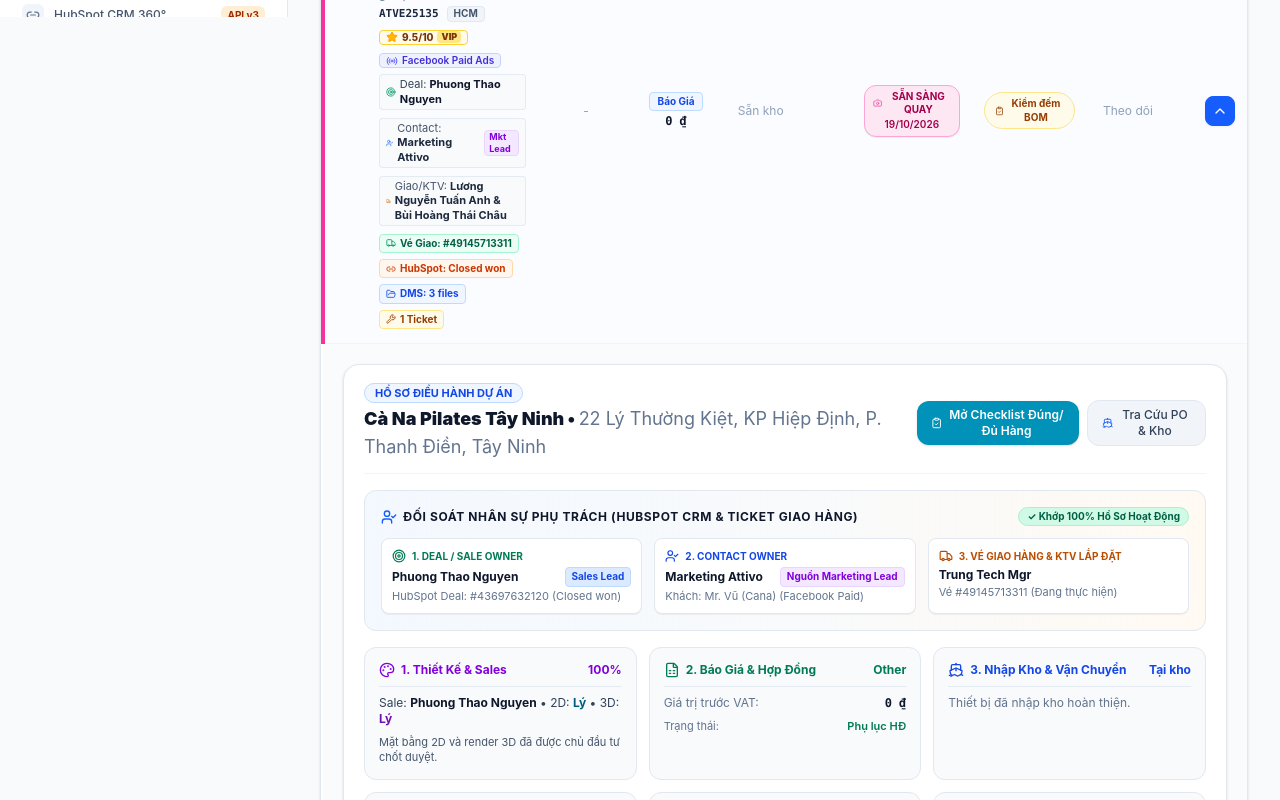
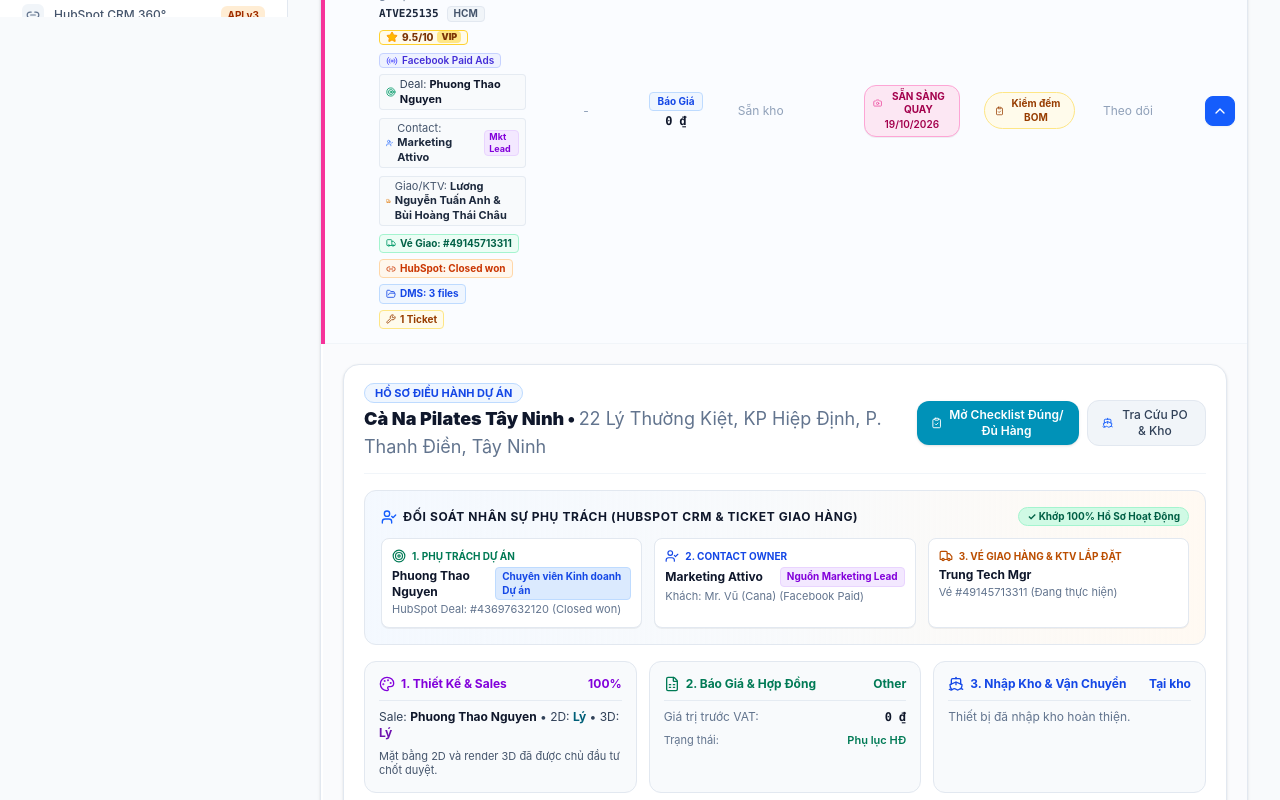
Before and after one commit to leozuki/atv-operation, a React (Vite) app: page /#matrix in a window 1280 px wide. Shown: the part 783-1583 px from the top of the page. Built offline with nearby package versions, Linux system fonts and the light colour scheme; grey boxes are pictures that could not be loaded.

Commit message:
fix(users): remove Rajan, set Thao Vu and all sales staff to Chuyen vien Kinh doanh Du an

```diff
--- a/src/components/MasterOperationsMatrix.jsx
+++ b/src/components/MasterOperationsMatrix.jsx
@@ -1032,14 +1032,14 @@ export default function MasterOperationsMatrix({
                               <div className="grid grid-cols-1 md:grid-cols-3 gap-3 text-xs pt-1">
                                 <div className="p-2.5 rounded-lg bg-white border border-slate-200 shadow-2xs">
                                   <div className="flex items-center gap-1.5 text-emerald-700 font-bold text-[10px] uppercase">
-                                    <Target className="w-3.5 h-3.5" /> 1. Deal / Sale Owner
+                                    <Target className="w-3.5 h-3.5" /> 1. Phụ Trách Dự Án
                                   </div>
                                   <div className="flex items-center justify-between mt-1">
                                     <span className="font-bold text-slate-900 text-xs">
                                       {project.dealOwner || project.leadSale || project.hubspotDeal?.owner}
                                     </span>
                                     <span className="text-[10px] px-1.5 py-0.5 rounded font-bold bg-blue-100 text-blue-700 border border-blue-200">
-                                      Sales Lead
+                                      Chuyên viên Kinh doanh Dự án
                                     </span>
                                   </div>
                                   <span className="text-[11px] text-slate-500 block mt-0.5">
--- a/src/components/OperationalFlowHub.jsx
+++ b/src/components/OperationalFlowHub.jsx
@@ -124,7 +124,7 @@ export default function OperationalFlowHub({
       raci: {
         responsible: "Phòng Marketing (Sơn Nguyễn Leo, Media Team)",
         accountable: "Dominic Pham (Operations Director)",
-        consulted: "Sales Leads (Khánh Nguyễn, Hoài Trịnh, Nam Văn, Vy Nguyễn, Phương Thảo)",
+        consulted: "Chuyên viên Kinh doanh Dự án (Khánh Nguyễn, Hoài Trịnh, Nam Văn, Vy Nguyễn, Phương Thảo, Thảo Vũ)",
         informed: "Khách hàng & Ban Giám Đốc",
       },
       sopChecklist: [
@@ -209,8 +209,8 @@ export default function OperationalFlowHub({
       inputPrereq: "Bản vẽ layout 2D đã được chủ đầu tư chốt danh mục thiết bị chính thức.",
       outputDeliverable: "Bảng BOQ chi tiết, Báo giá chính thức có dấu và Hồ sơ năng lực thầu trên DMS.",
       raci: {
-        responsible: "Sales Leads & Bộ phận Tender",
-        accountable: "Rajan Nalliah (Managing Director) & Dominic Pham",
+        responsible: "Chuyên viên Kinh doanh Dự án & Bộ phận Tender",
+        accountable: "Dominic Pham (Operations Director)",
         consulted: "Kế toán La Cẩn (Kiểm tra tỷ giá, chính sách thuế, margin)",
         informed: "Chủ đầu tư / Ban Đấu Thầu",
       },
@@ -238,8 +238,8 @@ export default function OperationalFlowHub({
       inputPrereq: "Khách hàng duyệt báo giá thầu và đồng ý điều khoản dự thảo hợp đồng.",
       outputDeliverable: "Hợp đồng kinh tế 2 bên đã đóng dấu, phiếu thu/UNC cọc và Deal chuyển Closed Won.",
       raci: {
-        responsible: "Kế toán La Cẩn & Chuyên viên Sales",
-        accountable: "Rajan Nalliah (Ký hợp đồng đại diện pháp luật)",
+        responsible: "Kế toán La Cẩn & Chuyên viên Kinh doanh Dự án",
+        accountable: "Dominic Pham (Ban Giám Đốc đại diện)",
         consulted: "Phòng Pháp chế & Logistics",
         informed: "Toàn bộ các phòng ban để khởi động chuỗi cung ứng",
       },
--- a/src/components/ProjectGanttChart.jsx
+++ b/src/components/ProjectGanttChart.jsx
@@ -681,7 +681,7 @@ export default function ProjectGanttChart({
             onChange={(e) => setOwnerFilter(e.target.value)}
             className="px-3 py-2 bg-slate-50 border border-slate-200 rounded-xl text-xs font-semibold text-slate-700 focus:outline-none focus:border-blue-500"
           >
-            <option value="all">Tất cả Sale Leads</option>
+            <option value="all">Tất cả Chuyên viên Kinh doanh</option>
             {availableOwners.map((owner) => (
               <option key={owner} value={owner}>
                 🎯 {owner}
@@ -1042,7 +1042,7 @@ export default function ProjectGanttChart({
                     <Target className="w-3 h-3" /> 1. Deal Owner
                   </div>
                   <div className="font-bold text-slate-900 mt-0.5">{selectedProject.dealOwner || selectedProject.leadSale}</div>
-                  <div className="text-[10px] text-slate-500">Sales Lead phụ trách deal</div>
+                  <div className="text-[10px] text-slate-500">Chuyên viên Kinh doanh phụ trách deal</div>
                 </div>
 
                 <div className="p-2 rounded-lg bg-white border border-slate-200">
@@ -1051,7 +1051,7 @@ export default function ProjectGanttChart({
                   </div>
                   <div className="font-bold text-slate-900 mt-0.5">{selectedProject.contactOwner}</div>
                   <div className="text-[10px] text-slate-500">
-                    {selectedProject.contactOwner?.includes("Marketing") ? "Nguồn Marketing Lead" : "Sale Tự Tạo"}
+                    {selectedProject.contactOwner?.includes("Marketing") ? "Nguồn Marketing Lead" : "Kinh Doanh Tự Tạo"}
                   </div>
                 </div>
 
--- a/src/components/ProjectsTracker.jsx
+++ b/src/components/ProjectsTracker.jsx
@@ -51,13 +51,13 @@ const KANBAN_COLUMNS = [
 const DEFAULT_ACTIVITY_LOGS = {
   "PRJ-001": [
     { id: "c1", author: "Lương Nguyễn Tuấn Anh (KTV)", role: "KTV HCM", time: "10/10 14:30", text: "@Hoai Trinh Đã lắp xong 6 máy Reformer Merrithew, sàn gỗ sạch sẽ sẵn sàng chụp hình." },
-    { id: "c2", author: "Hoai Trinh", role: "Sales Lead", time: "11/10 09:15", text: "@Marketing Đã bật cờ Marketing Ready, khách đồng ý cho quay flycam sáng T2." },
+    { id: "c2", author: "Hoai Trinh", role: "Chuyên viên Kinh doanh Dự án", time: "11/10 09:15", text: "@Marketing Đã bật cờ Marketing Ready, khách đồng ý cho quay flycam sáng T2." },
   ],
   "PRJ-002": [
     { id: "c3", author: "Lương Nguyễn Tuấn Anh", role: "Lead KTV", time: "08/10 16:20", text: "@Hoai Trinh Đã cân chỉnh xong máy chạy Precor TRM631 và kết nối Wifi khu Villa." },
   ],
   "PRJ-004": [
-    { id: "c4", author: "Sơn Nguyễn", role: "Sales HN", time: "11/10 11:00", text: "@Kho ĐA Cont Precor ULS-AT2609-30 đã về kho, chuẩn bị xuất đi Hải Phòng ngày 18/10." },
+    { id: "c4", author: "Sơn Nguyễn", role: "Phụ trách Dự án", time: "11/10 11:00", text: "@Kho ĐA Cont Precor ULS-AT2609-30 đã về kho, chuẩn bị xuất đi Hải Phòng ngày 18/10." },
   ],
 };
 
@@ -998,7 +998,7 @@ export default function ProjectsTracker({
                       {selectedProject.dealOwner || selectedProject.leadSale || selectedProject.hubspotDeal?.owner}
                     </span>
                     <span className="text-[10px] px-1.5 py-0.5 rounded font-bold bg-blue-100 text-blue-700 border border-blue-200">
-                      Sales Lead
+                      Chuyên viên Kinh doanh Dự án
                     </span>
                   </div>
                   <span className="text-[11px] text-slate-500 block mt-0.5">
--- a/src/components/TelegramBotHub.jsx
+++ b/src/components/TelegramBotHub.jsx
@@ -540,10 +540,10 @@ export default function TelegramBotHub({
                       Anh Chu Việt (KTV HN)
                     </option>
                     <option value="Hoài Trịnh (Sale)" className="bg-slate-800 text-white">
-                      Hoài Trịnh (Sale Lead)
+                      Hoài Trịnh (Chuyên viên KD Dự án)
                     </option>
                     <option value="Khánh Nguyễn (Sale)" className="bg-slate-800 text-white">
-                      Khánh Nguyễn (Sale HN)
+                      Khánh Nguyễn (Chuyên viên KD Dự án)
                     </option>
                   </select>
                 </div>
--- a/src/data/initialUsers.js
+++ b/src/data/initialUsers.js
@@ -99,7 +99,7 @@ export const initialRoles = [
   },
   {
     id: "sales_lead",
-    name: "Kinh Doanh & Quản Lý Dự Án",
+    name: "Chuyên Viên Kinh Doanh Dự Án",
     description: "Theo dõi deals thương vụ HubSpot, quản lý hồ sơ tender dự án, tiến độ hợp đồng và công nợ với khách.",
     color: "emerald",
     badgeClass: "bg-emerald-50 text-emerald-700 border-emerald-200",
@@ -229,21 +229,6 @@ export const initialRoles = [
 export const initialUsers = [
   {
     id: "USR-001",
-    name: "Rajan Nalliah",
-    title: "Managing Director / Ban Giám Đốc",
-    email: "rajan@attivointl.com",
-    phone: "+84 28 3910 0088",
-    department: "Ban Giám Đốc",
-    region: "Toàn quốc",
-    roleId: "admin",
-    status: "active",
-    avatar: "https://images.unsplash.com/photo-1507003211169-0a1dd7228f2d?w=150&auto=format&fit=crop&q=80",
-    hubspotOwnerId: "24038245",
-    lastLogin: "19/10/2026 08:30",
-    notes: "Tổng giám đốc Attivo International. Phê duyệt định hướng chiến lược, ngân sách và ký duyệt hợp đồng lớn.",
-  },
-  {
-    id: "USR-002",
     name: "Dominic Pham",
     title: "Operations Director / Ban Giám Đốc",
     email: "dominiclong@attivointl.com",
@@ -258,7 +243,7 @@ export const initialUsers = [
     notes: "Giám đốc Vận hành (SuperAdmin hệ thống), quản lý chuỗi cung ứng, kho vận và kỹ thuật toàn quốc.",
   },
   {
-    id: "USR-003",
+    id: "USR-002",
     name: "Trung Tech Mgr",
     title: "Kỹ Thuật Trưởng Toàn Quốc (Technical Head)",
     email: "cstech@attivointl.com",
@@ -273,9 +258,9 @@ export const initialUsers = [
     notes: "Chỉ huy toàn bộ đội ngũ kỹ thuật viên lắp máy, phụ trách các hợp đồng dịch vụ bảo trì định kỳ trên HubSpot (Deal Owner Flamingo Cát Bà: 90300189 / 25529467).",
   },
   {
-    id: "USR-004",
+    id: "USR-003",
     name: "Phuong Thao Nguyen",
-    title: "Chuyên Viên Kinh Doanh Dự Án / Sales Lead",
+    title: "Chuyên viên Kinh doanh Dự án",
     email: "thao@attivointl.com",
     phone: "0987 654 321",
     department: "Phòng Kinh Doanh",
@@ -286,6 +271,21 @@ export const initialUsers = [
     hubspotOwnerId: "53366560",
     lastLogin: "19/10/2026 08:05",
     notes: "Chuyên viên kinh doanh phụ trách các hợp đồng Pilates Merrithew, Precor lớn (Cà Na Tây Ninh, Chateau Villa Phú Mỹ Hưng - Deal Owner: 472995694).",
+  },
+  {
+    id: "USR-004",
+    name: "Thảo Vũ",
+    title: "Chuyên viên Kinh doanh Dự án",
+    email: "thao.vt@attivointl.com",
+    phone: "0938 555 666",
+    department: "Phòng Kinh Doanh",
+    region: "Toàn quốc",
+    roleId: "sales_lead",
+    status: "active",
+    avatar: "https://images.unsplash.com/photo-1580489944761-15a19d654956?w=150&auto=format&fit=crop&q=80",
+    hubspotOwnerId: "86248749",
+    lastLogin: "19/10/2026 08:00",
+    notes: "Chuyên viên Kinh doanh Dự án phụ trách chăm sóc khách hàng doanh nghiệp, tư vấn và quản lý hợp đồng dự án.",
   },
   {
     id: "USR-005",
@@ -305,7 +305,7 @@ export const initialUsers = [
   {
     id: "USR-006",
     name: "Hoai Trinh",
-    title: "Chuyên Viên Phát Triển Dự Án / Sales Miền Nam",
+    title: "Chuyên viên Kinh doanh Dự án",
     email: "hoai@attivointl.com",
     phone: "0934 112 233",
     department: "Phòng Kinh Doanh Miền Nam",
@@ -315,12 +315,12 @@ export const initialUsers = [
     avatar: "https://images.unsplash.com/photo-1519085360753-af0119f7cbe7?w=150&auto=format&fit=crop&q=80",
     hubspotOwnerId: "70627258",
     lastLogin: "19/10/2026 07:50",
-    notes: "Chuyên trách các dự án trọng điểm phía Nam: Grab HQ Gym, KTG Waiki Đà Lạt, RMIT 2027 (Deal Owner: 1335377212).",
+    notes: "Chuyên viên kinh doanh phụ trách các dự án trọng điểm phía Nam: Grab HQ Gym, KTG Waiki Đà Lạt, RMIT 2027 (Deal Owner: 1335377212).",
   },
   {
     id: "USR-007",
     name: "Khánh Nguyễn",
-    title: "Chuyên Viên Tư Vấn Dự Án / Sales Miền Bắc",
+    title: "Chuyên viên Kinh doanh Dự án",
     email: "khanhnguyen@attivointl.com",
     phone: "0915 223 344",
     department: "Phòng Kinh Doanh Miền Bắc",
@@ -330,12 +330,12 @@ export const initialUsers = [
     avatar: "https://images.unsplash.com/photo-1534528741775-53994a69daeb?w=150&auto=format&fit=crop&q=80",
     hubspotOwnerId: "74514657",
     lastLogin: "19/10/2026 07:35",
-    notes: "Chuyên trách các dự án phía Bắc: Park City CH03, Clubhouse Fulton, Capital Elite 18 Phạm Hùng (Deal Owner: 1835791357).",
+    notes: "Chuyên viên kinh doanh phụ trách các dự án phía Bắc: Park City CH03, Clubhouse Fulton, Capital Elite 18 Phạm Hùng (Deal Owner: 1835791357).",
   },
   {
     id: "USR-008",
     name: "Vy Nguyen Tien",
-    title: "Chuyên Viên Kinh Doanh Dự Án",
+    title: "Chuyên viên Kinh doanh Dự án",
     email: "vy@attivointl.com",
     phone: "0909 888 777",
     department: "Phòng Kinh Doanh Miền Bắc",
@@ -345,12 +345,12 @@ export const initialUsers = [
     avatar: "https://images.unsplash.com/photo-1580489944761-15a19d654956?w=150&auto=format&fit=crop&q=80",
     hubspotOwnerId: "47939270",
     lastLogin: "19/10/2026 07:40",
-    notes: "Phụ trách hợp đồng Lapis Hotel (ATVEHN26085), các dự án khách sạn cao cấp và phòng gym gia đình Bách Liên House.",
+    notes: "Chuyên viên kinh doanh phụ trách hợp đồng Lapis Hotel (ATVEHN26085), các dự án khách sạn cao cấp và phòng gym gia đình Bách Liên House.",
   },
   {
     id: "USR-009",
     name: "Nam Van",
-    title: "Chuyên Viên Kinh Doanh Dự Án",
+    title: "Chuyên viên Kinh doanh Dự án",
     email: "nam@attivointl.com",
     phone: "0976 123 789",
     department: "Phòng Kinh Doanh Miền Bắc",
@@ -360,12 +360,12 @@ export const initialUsers = [
     avatar: "https://images.unsplash.com/photo-1506794778202-cad84cf45f1d?w=150&auto=format&fit=crop&q=80",
     hubspotOwnerId: "68481310",
     lastLogin: "19/10/2026 07:20",
-    notes: "Phụ trách các deal thể thao chuyên nghiệp: Học viện Bóng đá PVF, TT Huấn luyện Thể thao QG Sapa Lào Cai, Homegym HCM.",
+    notes: "Chuyên viên kinh doanh phụ trách các deal thể thao chuyên nghiệp: Học viện Bóng đá PVF, TT Huấn luyện Thể thao QG Sapa Lào Cai, Homegym HCM.",
   },
   {
     id: "USR-010",
     name: "Linh Nguyen",
-    title: "Chuyên Viên Kinh Doanh & Thiết Bị Pilates",
+    title: "Chuyên viên Kinh doanh Dự án",
     email: "linhnh@attivointl.com",
     phone: "0918 334 556",
     department: "Phòng Kinh Doanh Miền Bắc",
@@ -375,12 +375,12 @@ export const initialUsers = [
     avatar: "https://images.unsplash.com/photo-1544005313-94ddf0286df2?w=150&auto=format&fit=crop&q=80",
     hubspotOwnerId: "60077224",
     lastLogin: "19/10/2026 06:55",
-    notes: "Chuyên trách dòng thiết bị Stott Pilates Merrithew: Ocean Breath Studio, dự án Duy Chinh, phòng tập studio cao cấp.",
+    notes: "Chuyên viên kinh doanh chuyên trách dòng thiết bị Stott Pilates Merrithew: Ocean Breath Studio, dự án Duy Chinh, phòng tập studio cao cấp.",
   },
   {
     id: "USR-011",
     name: "LAM NGUYEN",
-    title: "Chuyên Viên Kinh Doanh & Phụ Kiện Fitness",
+    title: "Chuyên viên Kinh doanh Dự án",
     email: "lam@attivointl.com",
     phone: "0932 445 667",
     department: "Phòng Kinh Doanh Miền Nam",
@@ -390,7 +390,7 @@ export const initialUsers = [
     avatar: "https://images.unsplash.com/photo-1522075469751-3a6694fb2f61?w=150&auto=format&fit=crop&q=80",
     hubspotOwnerId: "83718257",
     lastLogin: "19/10/2026 06:40",
-    notes: "Tư vấn phụ kiện tạ Ziva, Eleiko, cung cấp trang thiết bị bổ sung cho các phòng gym thương mại tại TP.HCM & Phan Thiết.",
+    notes: "Chuyên viên kinh doanh tư vấn phụ kiện tạ Ziva, Eleiko, cung cấp trang thiết bị bổ sung cho các phòng gym thương mại tại TP.HCM & Phan Thiết.",
   },
   {
     id: "USR-012",
@@ -500,31 +500,16 @@ export const initialUsers = [
   {
     id: "USR-019",
     name: "s.s sebastian",
-    title: "Giám Đốc Chi Nhánh Cambodia (International Ops)",
+    title: "Chuyên viên Kinh doanh Dự án",
     email: "cambodia@attivointl.com",
     phone: "+855 23 888 999",
-    department: "Chi Nhánh Quốc Tế",
+    department: "Phòng Kinh Doanh",
     region: "Toàn quốc",
     roleId: "sales_lead",
     status: "active",
     avatar: "https://images.unsplash.com/photo-1472099645785-5658abf4ff4e?w=150&auto=format&fit=crop&q=80",
     hubspotOwnerId: "92510192",
     lastLogin: "19/10/2026 08:15",
-    notes: "Giám đốc phụ trách thị trường Campuchia và khách hàng quốc tế. Trực tiếp quản lý deal phụ tùng Go Gym Cambodia (Deal Owner: 92510192).",
-  },
-  {
-    id: "USR-020",
-    name: "Thảo Vũ",
-    title: "Quản Lý Quan Hệ Khách Hàng & Vận Hành CRM",
-    email: "thao.vt@attivointl.com",
-    phone: "0938 555 666",
-    department: "Phòng Marketing & Media",
-    region: "Toàn quốc",
-    roleId: "marketing_lead",
-    status: "active",
-    avatar: "https://images.unsplash.com/photo-1580489944761-15a19d654956?w=150&auto=format&fit=crop&q=80",
-    hubspotOwnerId: "86248749",
-    lastLogin: "19/10/2026 08:00",
-    notes: "Quản trị phân phối lead CRM trên HubSpot, tiếp nhận liên hệ marketing trực tuyến và hỗ trợ chăm sóc khách hàng VIP.",
+    notes: "Chuyên viên Kinh doanh Dự án phụ trách thị trường Campuchia và khách hàng quốc tế. Trực tiếp quản lý deal phụ tùng Go Gym Cambodia (Deal Owner: 92510192).",
   },
 ];
--- a/src/utils/hubspotService.js
+++ b/src/utils/hubspotService.js
@@ -64,31 +64,30 @@ export const ATTIVO_PIPELINES = {
 // Owner mapping from owners-map.json & live portal settings (HubSpot Portal 19642405)
 export const HUBSPOT_OWNERS = {
   // Active Attivo International Personnel (HubSpot Portal 19642405)
-  "24038245": { name: "Rajan Nalliah", email: "rajan@attivointl.com", role: "Managing Director" },
   "24007107": { name: "Dominic Pham", email: "dominiclong@attivointl.com", role: "Operations Director" },
   "25529467": { name: "Trung Tech Mgr", email: "cstech@attivointl.com", role: "Technical Head" },
   "90300189": { name: "Trung Tech Mgr", email: "cstech@attivointl.com", role: "Technical Manager" },
-  "53366560": { name: "Phuong Thao Nguyen", email: "thao@attivointl.com", role: "Sales Lead" },
-  "472995694": { name: "Phuong Thao Nguyen", email: "thao@attivointl.com", role: "Sales Lead" },
+  "53366560": { name: "Phuong Thao Nguyen", email: "thao@attivointl.com", role: "Chuyên viên Kinh doanh Dự án" },
+  "472995694": { name: "Phuong Thao Nguyen", email: "thao@attivointl.com", role: "Chuyên viên Kinh doanh Dự án" },
   "74552464": { name: "Leo Nguyen", email: "son.nm@attivointl.com", role: "Trưởng Nhóm Marketing & Media" },
-  "86248749": { name: "Thảo Vũ", email: "thao.vt@attivointl.com", role: "Quản Lý Quan Hệ Khách Hàng CRM" },
+  "86248749": { name: "Thảo Vũ", email: "thao.vt@attivointl.com", role: "Chuyên viên Kinh doanh Dự án" },
   "78050163": { name: "Marketing Attivo", email: "marketing@attivointl.com", role: "Marketing Lead / Team" },
-  "70627258": { name: "Hoai Trinh", email: "hoai@attivointl.com", role: "Sales Lead Miền Nam" },
-  "1335377212": { name: "Hoai Trinh", email: "hoai@attivointl.com", role: "Sales Lead Miền Nam" },
-  "74514657": { name: "Khánh Nguyễn", email: "khanhnguyen@attivointl.com", role: "Sales Lead Miền Bắc" },
-  "1835791357": { name: "Khánh Nguyễn", email: "khanhnguyen@attivointl.com", role: "Sales Lead Miền Bắc" },
+  "70627258": { name: "Hoai Trinh", email: "hoai@attivointl.com", role: "Chuyên viên Kinh doanh Dự án" },
+  "1335377212": { name: "Hoai Trinh", email: "hoai@attivointl.com", role: "Chuyên viên Kinh doanh Dự án" },
+  "74514657": { name: "Khánh Nguyễn", email: "khanhnguyen@attivointl.com", role: "Chuyên viên Kinh doanh Dự án" },
+  "1835791357": { name: "Khánh Nguyễn", email: "khanhnguyen@attivointl.com", role: "Chuyên viên Kinh doanh Dự án" },
   "25529520": { name: "Lương Nguyễn Tuấn Anh", email: "lee@attivointl.com", role: "Kỹ Thuật & Dịch Vụ Bảo Trì HCM" },
   "90301297": { name: "Lương Nguyễn Tuấn Anh", email: "lee@attivointl.com", role: "Kỹ Thuật & Dịch Vụ Bảo Trì HCM" },
-  "47939270": { name: "Vy Nguyen Tien", email: "vy@attivointl.com", role: "Sales Lead Miền Bắc" },
-  "254471861": { name: "Vy Nguyen Tien", email: "vy@attivointl.com", role: "Sales Lead Miền Bắc" },
-  "68481310": { name: "Nam Van", email: "nam@attivointl.com", role: "Sales Lead Miền Bắc" },
-  "1776900477": { name: "Nam Van", email: "nam@attivointl.com", role: "Sales Lead Miền Bắc" },
-  "60077224": { name: "Linh Nguyen", email: "linhnh@attivointl.com", role: "Sales Pilates Merrithew" },
-  "518761142": { name: "Linh Nguyen", email: "linhnh@attivointl.com", role: "Sales & CS" },
-  "83718257": { name: "LAM NGUYEN", email: "lam@attivointl.com", role: "Sales Phụ Kiện Fitness" },
+  "47939270": { name: "Vy Nguyen Tien", email: "vy@attivointl.com", role: "Chuyên viên Kinh doanh Dự án" },
+  "254471861": { name: "Vy Nguyen Tien", email: "vy@attivointl.com", role: "Chuyên viên Kinh doanh Dự án" },
+  "68481310": { name: "Nam Van", email: "nam@attivointl.com", role: "Chuyên viên Kinh doanh Dự án" },
+  "1776900477": { name: "Nam Van", email: "nam@attivointl.com", role: "Chuyên viên Kinh doanh Dự án" },
+  "60077224": { name: "Linh Nguyen", email: "linhnh@attivointl.com", role: "Chuyên viên Kinh doanh Dự án" },
+  "518761142": { name: "Linh Nguyen", email: "linhnh@attivointl.com", role: "Chuyên viên Kinh doanh Dự án" },
+  "83718257": { name: "LAM NGUYEN", email: "lam@attivointl.com", role: "Chuyên viên Kinh doanh Dự án" },
   "95841211": { name: "Anh Chu Viet", email: "anh.cv@attivointl.com", role: "Kỹ Thuật Viên Lắp Đặt HN" },
   "98633949": { name: "Tuân Bùi Duy", email: "tuan.bd@attivointl.com", role: "Kỹ Thuật Viên Lắp Đặt HN" },
-  "25529458": { name: "Designer Lý Lý", email: "design@attivointl.com", role: "Lead Designer 2D/3D" },
+  "25529458": { name: "Lý", email: "design@attivointl.com", role: "Bộ Phận Thiết Kế 2D/3D" },
   "51581848": { name: "Lai the Hai", email: "cstech4@attivointl.com", role: "Kỹ Thuật Viên Lắp Đặt HN" },
   "51645172": { name: "Lý Trường Tiến", email: "tienlt@attivointl.com", role: "Kỹ Thuật Viên Lắp Đặt HCM" },
   "51645173": { name: "Bùi Hoàng Thái Châu", email: "chaubht@attivointl.com", role: "Kỹ Thuật Viên Hiện Trường HCM" },
@@ -97,8 +96,8 @@ export const HUBSPOT_OWNERS = {
   "60577130": { name: "Nguyễn Minh Tâm", email: "warehouse@attivointl.com", role: "Thủ Kho Đông Anh (HN)" },
   "71609395": { name: "Quốc Việt Phạm", email: "warehouse.hcm@attivointl.com", role: "Thủ Kho Bình Dương (HCM)" },
   "60414615": { name: "La Can", email: "accounts@attivointl.com", role: "Kế Toán Trưởng & Collections" },
-  "92510192": { name: "s.s sebastian", email: "cambodia@attivointl.com", role: "Giám Đốc Chi Nhánh Cambodia" },
-  "96241632": { name: "Hanna Tạ", email: "hanna.ta@attivointl.com", role: "Sales VIP" },
+  "92510192": { name: "s.s sebastian", email: "cambodia@attivointl.com", role: "Chuyên viên Kinh doanh Dự án" },
+  "96241632": { name: "Hanna Tạ", email: "hanna.ta@attivointl.com", role: "Chuyên viên Kinh doanh Dự án" },
 };
 
 /** Get direct link to HubSpot record */
```
Also changed, not shown: 1 other file (tests, documents, lock files or other folders).
